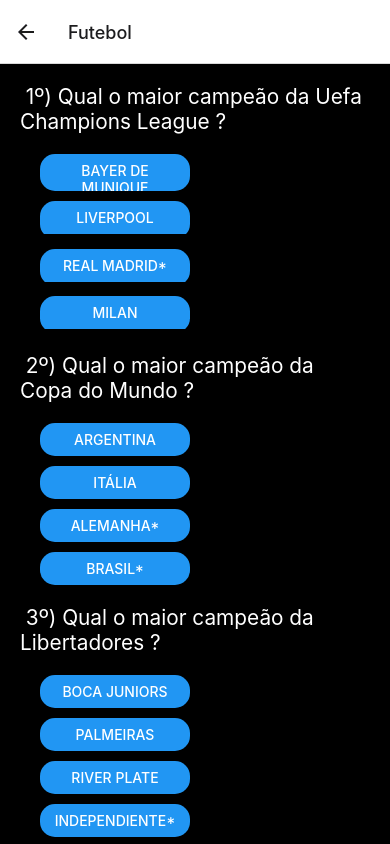
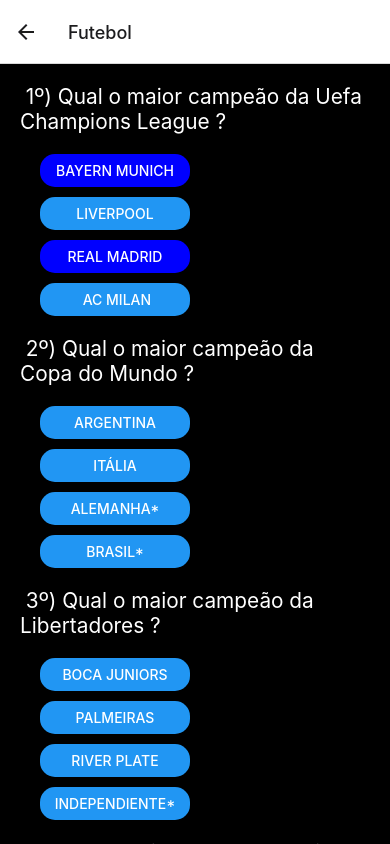
Before and after one commit to nosepato/app-mobile, a React Native app in the folder reactNativeAppModel/: screen /Futebol in a window 390 px wide. Built offline with nearby package versions, Linux system fonts and the light colour scheme.

Commit message:
update use state and button colors

```diff
--- a/reactNativeAppModel/screens/BasqueteScreen.jsx
+++ b/reactNativeAppModel/screens/BasqueteScreen.jsx
@@ -113,10 +113,8 @@
        <View style={[styles.viewButton, {flex: 1}]}>
        <Button title='10'/>
        </View>
-       <View style={styles.space}></View>
-       <View style={styles.space}></View>
-       <View style={styles.space}></View>
-       <View style={styles.space}></View>
+       <View style={styles.space2}></View>
+
        </View>
 
        <View style={[styles.viewButtonFinish, {flex:1}]}>
@@ -160,5 +158,8 @@
 },
 space: {
     height: 10
+},
+space2: {
+    height: 50
 }
 })
--- a/reactNativeAppModel/screens/FutebolScreen.jsx
+++ b/reactNativeAppModel/screens/FutebolScreen.jsx
@@ -1,8 +1,11 @@
 import { StyleSheet, Text, View, Button } from 'react-native'
-import React from 'react'
-import { ImageBackground, ScrollView } from 'react-native-web'
+import React, { useState } from 'react'
+import { ImageBackground, Modal, ScrollView } from 'react-native-web'
 
 const FutebolScreen = () => {
+  const [isCorrectAnswer, setCorrectAnswer] = useState(false)
+  const [isIncorrectAnswer, setIncorrectAnswer] = useState(false)
+
   return (
     <ScrollView>
     <View style={styles.container}>
@@ -13,7 +16,10 @@
 
        <View style={styles.buttonContainer}>
        <View style={[styles.viewButton, {flex: 1}]}>
-       <Button title='Bayer de Munique'/>
+       <Button color= {isIncorrectAnswer ? 'red' : 'blue'}title='Bayern Munich' style={styles.button} onPress={() => {
+
+        setIncorrectAnswer(true)
+       }}/>
        </View>
        <View style={styles.space}></View>
        <View style={[styles.viewButton, {flex: 1}]}>
@@ -21,11 +27,14 @@
        </View>
        <View style={styles.space}></View>
        <View style={[styles.viewButton, {flex: 1}]}>
-       <Button title='Real Madrid*'/>
+       <Button color= {isCorrectAnswer ? 'green' : 'blue'}title='Real Madrid' onPress={() => {
+
+        setCorrectAnswer(true)
+       }}/>
        </View>
        <View style={styles.space}></View>
        <View style={[styles.viewButton, {flex: 1}]}>
-       <Button title='Milan'/>
+       <Button title=' AC Milan'/>
        </View>
        </View>
 
@@ -115,10 +124,8 @@
        <View style={[styles.viewButton, {flex: 1}]}>
        <Button title='1'/>
        </View>
-       <View style={styles.space}></View>
-       <View style={styles.space}></View>
-       <View style={styles.space}></View>
-       <View style={styles.space}></View>
+       <View style={styles.space2}></View>
+
        </View>
 
        <View style={[styles.viewButtonFinish, {flex:1}]}>
@@ -162,5 +169,11 @@
 },
 space: {
     height: 10
+},
+space2: {
+  height: 50
+},
+button:{
+  color: '#000000'
 }
 })
```
